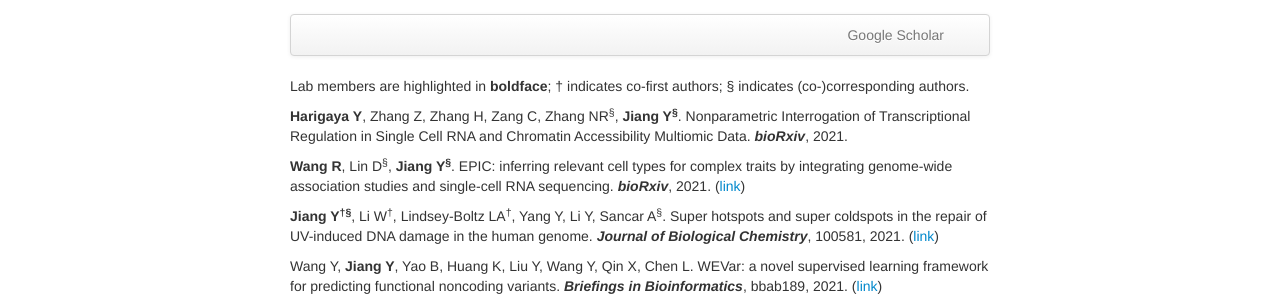
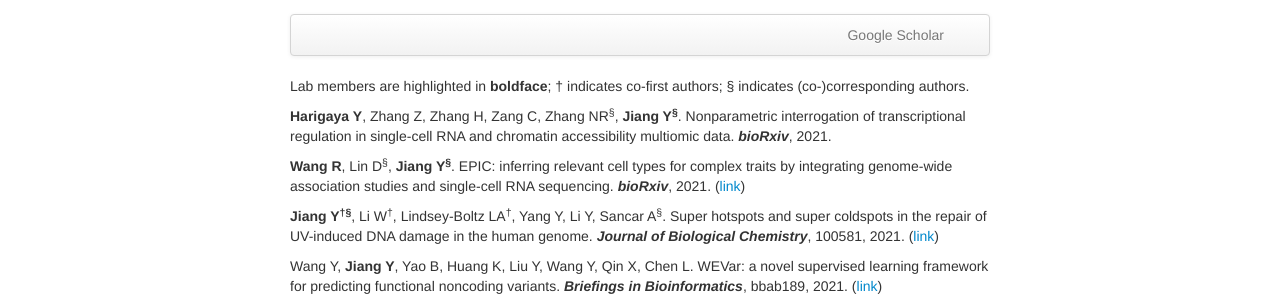
Before and after one commit to yuchaojiang/yuchaojiang.github.io, a Jekyll site: the page built from pages/pubs.md, in a window 1280 px wide. Shown: the part 138-438 px from the top of the page. Built offline with Jekyll 4.4.1, drawn with Linux system fonts in a browser that asks for light colours.

Commit message:
Update pubs.md

```diff
--- a/pages/pubs.md
+++ b/pages/pubs.md
@@ -14,7 +14,7 @@ description: Yuchao Jiang's publications
 
 Lab members are highlighted in **boldface**; &dagger; indicates co-first authors; &sect; indicates (co-)corresponding authors.
 
-**Harigaya Y**, Zhang Z, Zhang H, Zang C, Zhang NR<sup>&sect;</sup>, **Jiang Y<sup>&sect;</sup>**. Nonparametric Interrogation of Transcriptional Regulation in Single Cell RNA and Chromatin Accessibility Multiomic Data. ***bioRxiv***, 2021.
+**Harigaya Y**, Zhang Z, Zhang H, Zang C, Zhang NR<sup>&sect;</sup>, **Jiang Y<sup>&sect;</sup>**. Nonparametric interrogation of transcriptional regulation in single-cell RNA and chromatin accessibility multiomic data. ***bioRxiv***, 2021.
 
 **Wang R**, Lin D<sup>&sect;</sup>, **Jiang Y<sup>&sect;</sup>**. EPIC: inferring relevant cell types for complex traits by integrating genome-wide association studies and single-cell RNA sequencing. ***bioRxiv***, 2021. ([link](https://www.biorxiv.org/content/10.1101/2021.06.09.447805v2))
 
```
